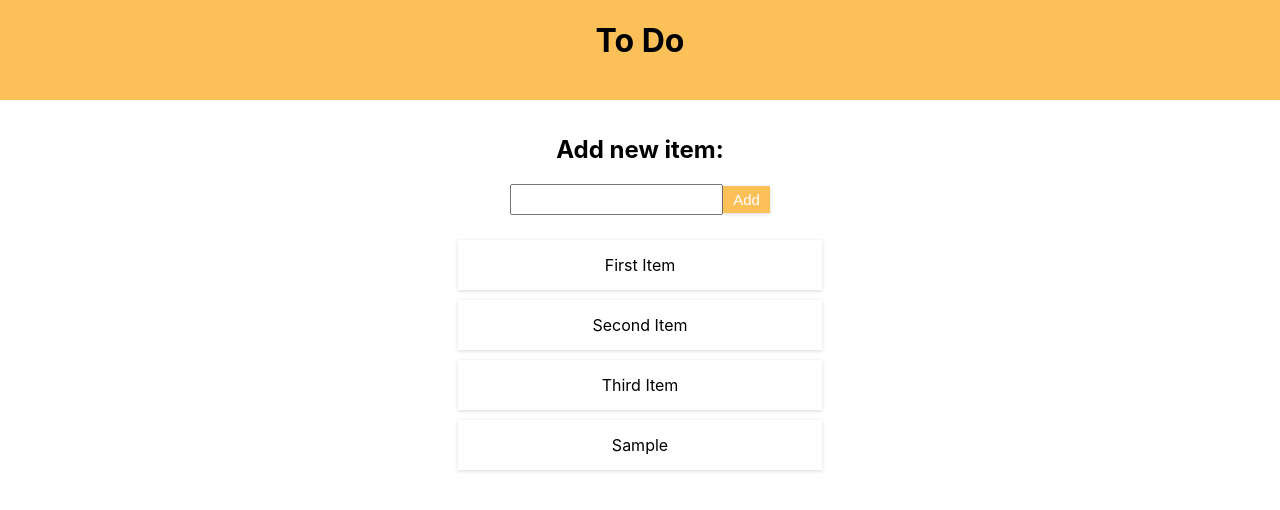
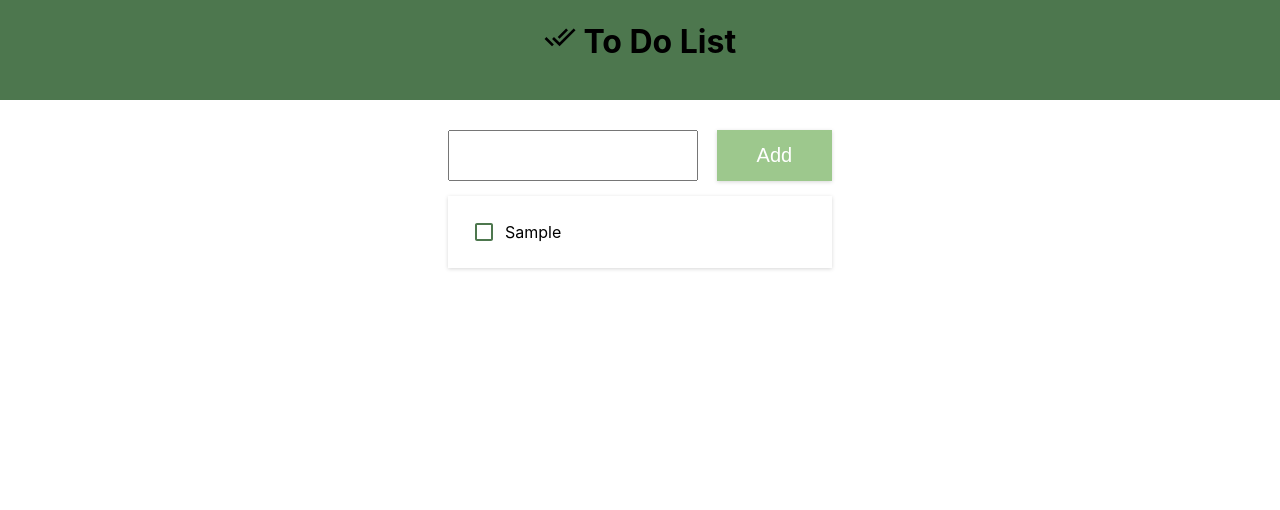
Before and after one commit to bernardpirlea/to-do-app-react, a React (Create React App) app: page / in a window 1280 px wide. Both pictures are taken after typing "Sample" into the empty fields and a click on the button "Add". Shown: the top 510 px of the page. Built offline with nearby package versions, Linux system fonts and the light colour scheme.

Commit message:
Added checked functionality

```diff
--- a/package.json
+++ b/package.json
@@ -3,11 +3,13 @@
   "version": "0.1.0",
   "private": true,
   "dependencies": {
+    "@material-ui/core": "^4.11.4",
     "@testing-library/jest-dom": "^5.14.1",
     "@testing-library/react": "^11.2.7",
     "@testing-library/user-event": "^12.8.3",
     "react": "^17.0.2",
     "react-dom": "^17.0.2",
+    "react-icons": "^4.2.0",
     "react-scripts": "4.0.3",
     "web-vitals": "^1.1.2"
   },
--- a/src/App.css
+++ b/src/App.css
@@ -7,27 +7,34 @@
 
 .header {
   text-align: center;
-  background-color: #fcc058;
+  background-color: #4d774e;
   height: 100px;
   width: 100%;
 }
 
 .main {
   width: 30%;
-  padding: 15px;
+  padding: 30px;
   text-align: center;
 }
 
+form {
+  display: flex;
+  justify-content: space-between;
+}
+
 input[type="text"] {
+  width: 65%;
   font-size: 15px;
-  padding: 5px;
+  padding: 15px;
   box-sizing: border-box;
 }
 
 button {
-  font-size: 15px;
+  width: 30%;
+  font-size: 20px;
   padding: 5px 10px;
-  background-color: #fcc058;
+  background-color: #9dc88d;
   border: none;
   color: white;
   text-decoration: none;
@@ -42,7 +49,16 @@ button {
 }
 
 .list-item {
+  text-align: left;
   padding: 15px;
-  margin: 10px;
   box-shadow: rgba(0, 0, 0, 0.16) 0px 1px 4px;
 }
+
+.done {
+  text-decoration: line-through;
+}
+
+li {
+  display: flex;
+  align-items: center;
+}
--- a/src/Components/Content.js
+++ b/src/Components/Content.js
@@ -4,7 +4,13 @@ import { useState } from 'react'
 
 const Content = () => {
     const [input, setInput] = useState('')
-    const [toDoList, setToDoList] = useState(['First Item', 'Second Item', 'Third Item'])
+    const [toDoList, setToDoList] = useState([])
+
+    const markDone = index => {
+        const newToDoList = [...toDoList];
+        newToDoList[index].done = !toDoList[index].done;
+        setToDoList(newToDoList)
+    }
 
     const handleChange = (event) => {
         event.preventDefault()
@@ -13,19 +19,19 @@ const Content = () => {
 
     const handleClick = (event) => {
         event.preventDefault()
-        let newToDoList = [...toDoList, input]
+        let newItem = { 'value': input, 'done': false}
+        let newToDoList = [...toDoList, newItem]
         setToDoList(newToDoList)
         setInput('')
     }
 
     return (
         <main className='main'>
-            <h2>Add new item:</h2>
-            <form>
-                <input type='text' onChange={handleChange} value={input}/>
-                <button onClick={handleClick}>Add</button>
-            </form>
-            <ToDoList toDoList={toDoList}/>
+                <form>
+                    <input type='text' onChange={handleChange} value={input}/>
+                    <button onClick={handleClick}>Add</button>
+                </form>
+            <ToDoList toDoList={toDoList} markDone={markDone}/>
         </main>
     )
 }
--- a/src/Components/Header.js
+++ b/src/Components/Header.js
@@ -1,9 +1,10 @@
 import React from 'react'
+import { MdDoneAll } from "react-icons/md";
 
 const Header = () => {
     return (
         <header className='header'>
-            <h1>To Do</h1>
+            <h1><MdDoneAll/> To Do List</h1>
         </header>
     )
 }
--- a/src/Components/ToDoItem.js
+++ b/src/Components/ToDoItem.js
@@ -1,10 +1,16 @@
 import React from 'react'
+import Checkbox from '@material-ui/core/Checkbox';
 
 
-const ToDoItem = ( { item } ) => {
+const ToDoItem = ( { item, index, markDone } ) => {
+
     return (
-        <li className='list-item'>
-            {item}
+        <li className={ 'list-item ' + (item.done ? 'done' : '')} value={item.value}>
+            <Checkbox
+                style={{ color: '#4d774e' }}
+                onChange={() => markDone(index)}
+            />
+            {item.value}
         </li>
     )
 }
--- a/src/Components/ToDoList.js
+++ b/src/Components/ToDoList.js
@@ -1,11 +1,11 @@
 import React from 'react'
 import ToDoItem from './ToDoItem'
 
-const ToDoList = ( {toDoList} ) => {
+const ToDoList = ( {toDoList, markDone} ) => {
     return (
         <ul className='to-do-list'>
             {
-                toDoList.map( item => <ToDoItem item={item} /> )
+                toDoList.map( (item, index) => <ToDoItem item={item} key={index} index={index} markDone={markDone} /> )
             }
         </ul>
     )
```
Also changed, not shown: 1 other file (tests, documents, lock files or other folders).
